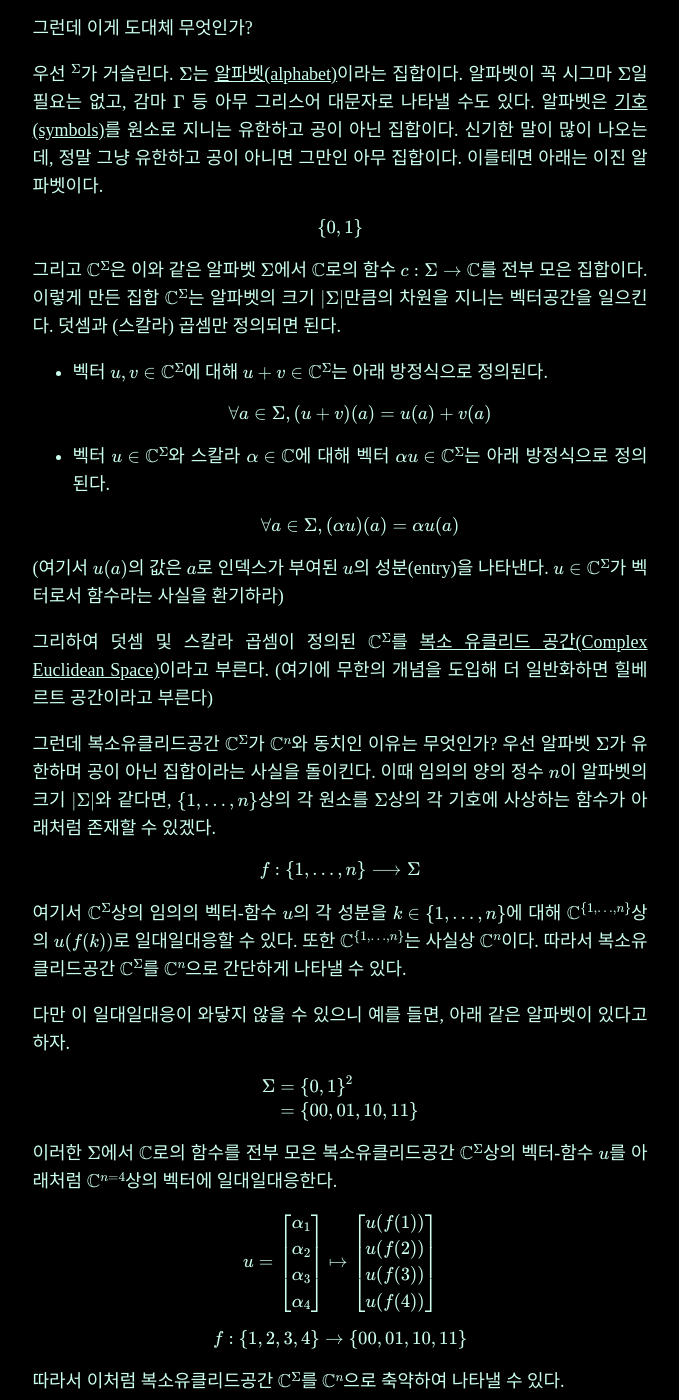
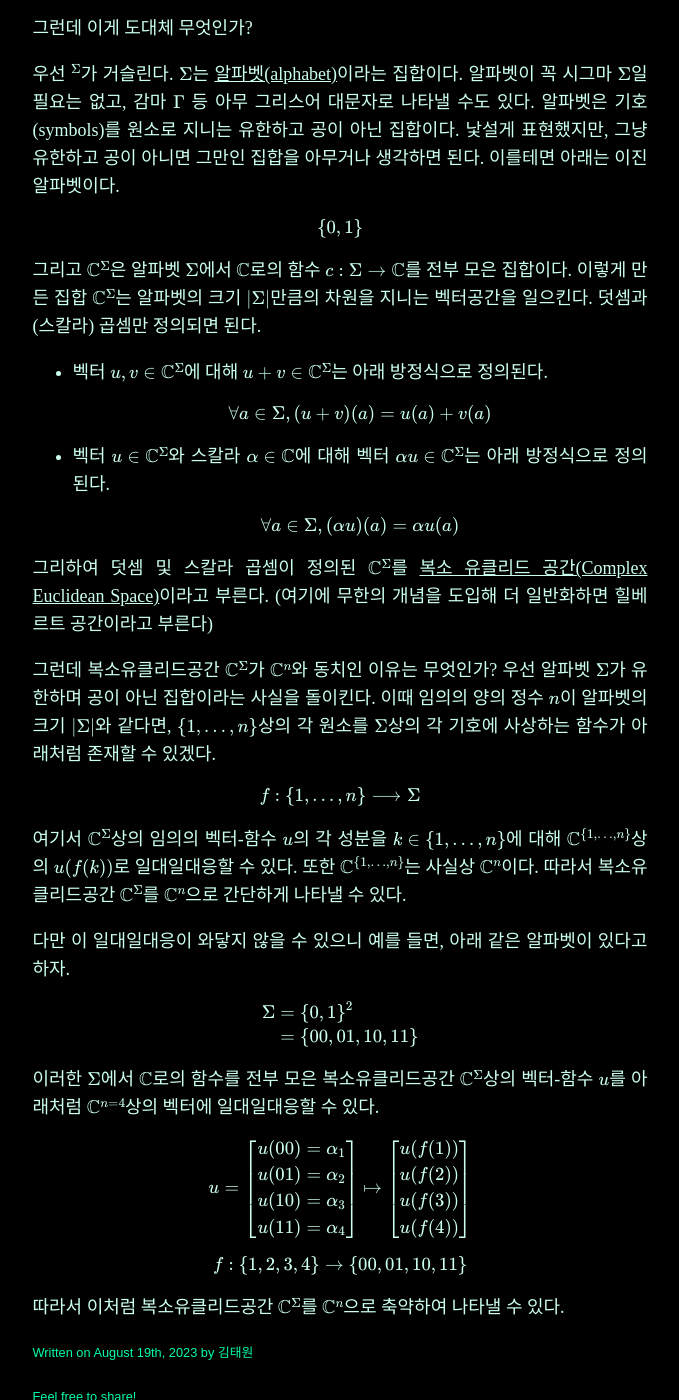
Before and after one commit to pangmoo-KTW/pangmoo-KTW, a Jekyll site: the page built from _posts/2023-08-19-complexEuclideanSpaces.md, in a window 1280 px wide and 1400 px high, scrolled down 480 px. Shown: the whole window, without its empty margins (300-979 px from the left). Built offline with Jekyll 4.4.1, drawn with Linux system fonts in a browser that asks for light colours; some web fonts are replaced; our own code applies the rules of GitHub Pages for plain Markdown files; comment, search, counter and statistics services are not loaded.

Commit message:
clear complex ES

```diff
--- a/_posts/2023-08-19-complexEuclideanSpaces.md
+++ b/_posts/2023-08-19-complexEuclideanSpaces.md
@@ -27,15 +27,15 @@ $$
 
 우선 $^{\Sigma}$가 거슬린다. $\Sigma$는 <u>알파벳(alphabet)</u>이라는 집합이다.
 알파벳이 꼭 시그마 $\Sigma$일 필요는 없고, 감마 $\Gamma$ 등 아무 그리스어
-대문자로 나타낼 수도 있다. 알파벳은 <u>기호(symbols)</u>를 원소로 지니는
-유한하고 공이 아닌 집합이다. 신기한 말이 많이 나오는데, 정말 그냥 유한하고
-공이 아니면 그만인 아무 집합이다. 이를테면 아래는 이진 알파벳이다.
+대문자로 나타낼 수도 있다. 알파벳은 기호(symbols)를 원소로 지니는
+유한하고 공이 아닌 집합이다. 낯설게 표현했지만, 그냥 유한하고
+공이 아니면 그만인 집합을 아무거나 생각하면 된다. 이를테면 아래는 이진 알파벳이다.
 
 $$
 \lbrace0,1\rbrace
 $$
 
-그리고 $\mathbb{C}^{\Sigma}$은 이와 같은 알파벳 $\Sigma$에서 $\mathbb{C}$로의
+그리고 $\mathbb{C}^{\Sigma}$은 알파벳 $\Sigma$에서 $\mathbb{C}$로의
 함수 $c:\Sigma\rightarrow\mathbb{C}$를 전부 모은 집합이다. 이렇게 만든 집합
 $\mathbb{C}^{\Sigma}$는 알파벳의 크기 $|\Sigma|$만큼의 차원을 지니는 벡터공간을
 일으킨다. 덧셈과 (스칼라) 곱셈만 정의되면 된다.
@@ -53,9 +53,6 @@ $\alpha u\in\mathbb{C}^{\Sigma}$는 아래 방정식으로 정의된다.
     $$
     \forall a\in\Sigma, (\alpha u)(a) = \alpha u(a)
     $$
-
-(여기서 $u(a)$의 값은 $a$로 인덱스가 부여된 $u$의 성분(entry)을 나타낸다.
-$u\in\mathbb{C}^{\Sigma}$가 벡터로서 함수라는 사실을 환기하라)
 
 그리하여 덧셈 및 스칼라 곱셈이 정의된 $\mathbb{C}^{\Sigma}$를 <u>복소 유클리드
 공간(Complex Euclidean Space)</u>이라고 부른다. (여기에 무한의 개념을 도입해
@@ -89,11 +86,11 @@ $$
 
 이러한 $\Sigma$에서 $\mathbb{C}$로의 함수를 전부 모은 복소유클리드공간
 $\mathbb{C}^{\Sigma}$상의 벡터-함수 $u$를 아래처럼 $\mathbb{C}^{n=4}$상의 벡터에
-일대일대응한다.
+일대일대응할 수 있다.
 
 $$
 u=\begin{bmatrix}
-\alpha_1\\ \alpha_2\\\alpha_3\\\alpha_4
+u(00)=\alpha_1\\ u(01)=\alpha_2\\u(10)=\alpha_3\\u(11)=\alpha_4
 \end{bmatrix}\mapsto
 \begin{bmatrix}
 u(f(1)) \\ u(f(2)) \\ u(f(3)) \\ u(f(4))
```
